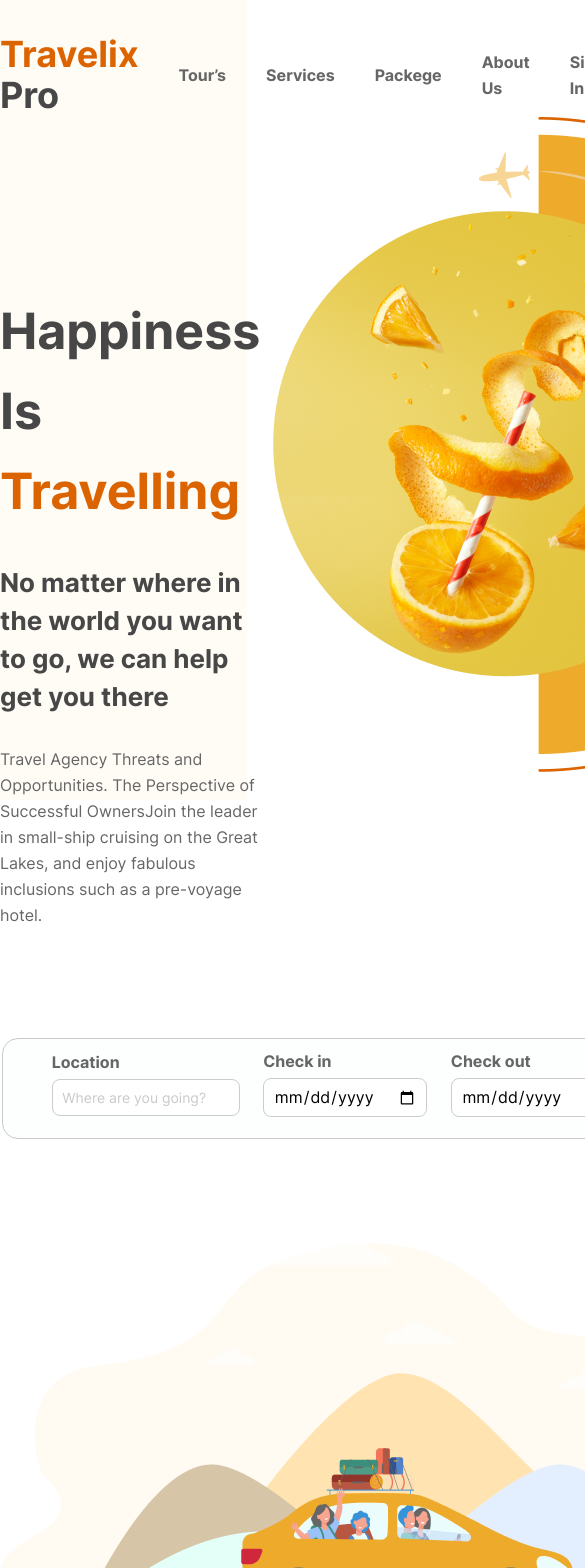
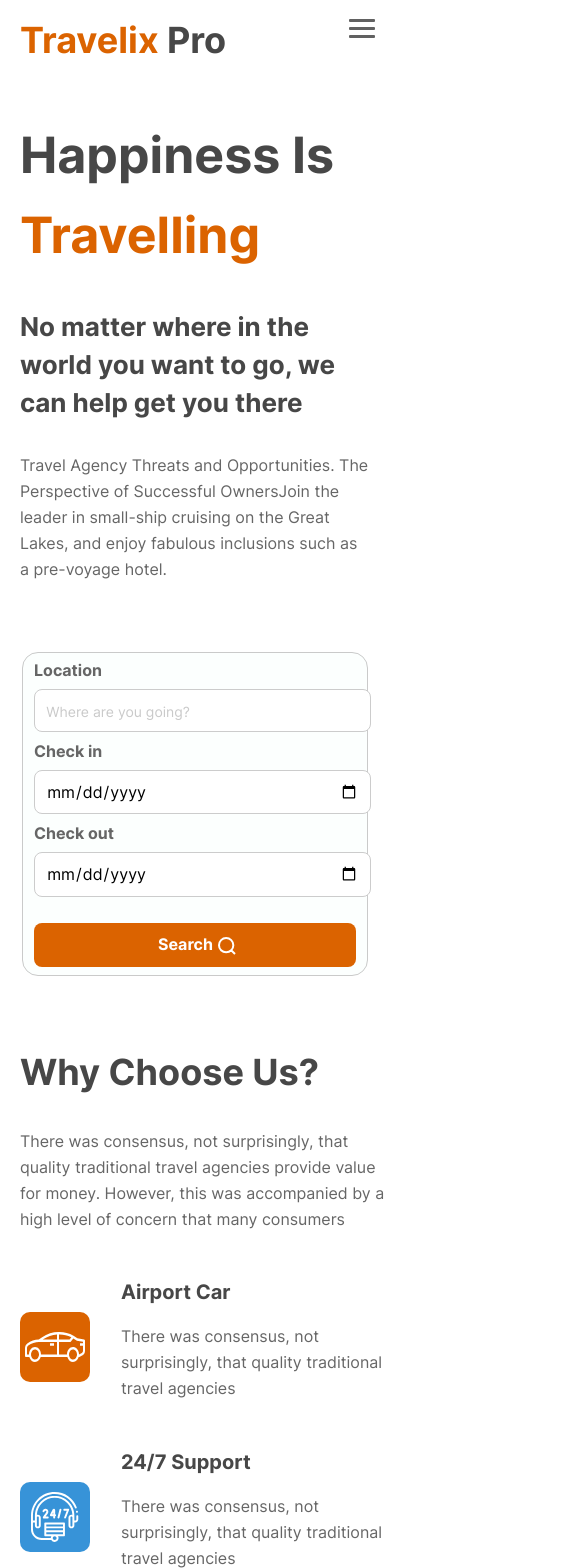
Before and after one commit to Avvaken7/travelix-react, a React (Create React App) app: page / in a window 390 px wide. Shown: the top 1568 px of the page, 585 px wide, since content can reach past the window. Built offline with nearby package versions, Linux system fonts and the light colour scheme.

Commit message:
add @media for 768px

```diff
--- a/src/App.css
+++ b/src/App.css
@@ -43,3 +43,9 @@
     color: #DB6300;
     font-weight: 700;
 }
+
+@media (max-width: 768px) {
+    .container {
+        padding: 0 20px;
+    }
+}
--- a/src/components/header/mainHeader/mainHeader.css
+++ b/src/components/header/mainHeader/mainHeader.css
@@ -59,8 +59,35 @@ main {
     position: absolute;
     left: 0;
     top: 0;
-    width: 63.32vw;
+    width: 1217px;
     height: 800px;
     background-color: #FFFCF6;
     z-index: -1;
 }
+
+/**Media queries**/
+
+@media (max-width: 768px) {
+
+    .main_img {
+        display: none;
+    }
+
+    .main_text {
+        margin: 0;
+        padding: 20px 0;
+    }
+
+    .main_text img {
+        display: none;
+    }
+
+    .square {
+        display: none;
+    }
+
+    .main_text-description {
+        margin-bottom: 50px;
+    }
+
+}
--- a/src/components/header/navigation/Navigation.jsx
+++ b/src/components/header/navigation/Navigation.jsx
@@ -17,7 +17,22 @@ const Navigation = () => {
         <header className='container'>
             <div className="navigation">
                 <a href="#" className="navigation_logo">Travelix <span>Pro</span></a>
-                <nav className="nav">
+                <div className="burger-menu">
+                    <input id="menu-toggle" type="checkbox" />
+                    <label className="menu-btn" htmlFor="menu-toggle">
+                        <span></span>
+                    </label>
+                    <ul className="menubox">
+                        {
+                            listItems.map((item, index) => {
+                                return <li key={index}>
+                                    <a href="#" className='menu-item'>{item}</a>
+                                </li>
+                            })
+                        }
+                    </ul>
+                </div>
+                <nav className="nav" id='nav'>
                     <ul className='nav_list'>
                         {
                             listItems.map((item, index) => {
--- a/src/components/header/navigation/navigation.css
+++ b/src/components/header/navigation/navigation.css
@@ -24,7 +24,6 @@
     flex-direction: row;
     align-items: center;
     justify-content: space-between;
-    margin-top: 33px;
 }
 
 .nav_list {
@@ -87,3 +86,118 @@
     border: 1px solid #DB6300;
     color: #DB6300;
 }
+
+/**Burger Menu Style**/
+
+.burger-menu {
+    display: none;
+}
+
+.menu-btn {
+    display: flex;
+    align-items: center;
+    position: absolute;
+    top: 15px;
+    right: 15px;
+    width: 26px;
+    height: 26px;
+    cursor: pointer;
+    z-index: 1;
+}
+
+.menu-btn>span,
+.menu-btn>span::before,
+.menu-btn>span::after {
+    display: block;
+    position: absolute;
+    width: 100%;
+    height: 3px;
+    border-radius: 1px;
+    background-color: #616161;
+    transition-duration: .25s;
+}
+
+.menu-btn>span::before {
+    content: '';
+    top: -8px;
+}
+
+.menu-btn>span::after {
+    content: '';
+    top: 8px;
+}
+
+.menubox {
+    display: block;
+    position: fixed;
+    visibility: hidden;
+    top: 0;
+    left: -100%;
+    width: 350px;
+    height: 100%;
+    margin: 0;
+    padding: 80px 0;
+    list-style: none;
+    background-color: #ECEFF1;
+    box-shadow: 1px 0px 6px rgba(0, 0, 0, .2);
+    transition-duration: .25s;
+    z-index: 1;
+}
+
+.menu-item {
+    display: block;
+    padding: 12px 24px;
+    color: #333;
+    font-family: 'Roboto', sans-serif;
+    font-size: 20px;
+    font-weight: 600;
+    text-decoration: none;
+    transition-duration: .25s;
+}
+
+.menu-item:hover {
+    background-color: #CFD8DC;
+}
+
+
+#menu-toggle {
+    opacity: 0;
+}
+
+#menu-toggle:checked~.menu-btn>span {
+    transform: rotate(45deg);
+}
+
+#menu-toggle:checked~.menu-btn>span::before {
+    top: 0;
+    transform: rotate(0);
+}
+
+#menu-toggle:checked~.menu-btn>span::after {
+    top: 0;
+    transform: rotate(90deg);
+}
+
+#menu-toggle:checked~.menubox {
+    visibility: visible;
+    left: 0;
+}
+
+/**Media queries**/
+
+@media (max-width: 768px) {
+
+    .burger-menu {
+        display: block;
+    }
+
+    .nav {
+        display: none;
+    }
+
+    .navigation_logo {
+        padding: 20px 0 0 0;
+        z-index: 2;
+    }
+
+}
--- a/src/components/header/search/search.css
+++ b/src/components/header/search/search.css
@@ -58,3 +58,29 @@ input[type="text"]::placeholder {
     font-size: 14px;
     color: #CACACA;
 }
+
+@media (max-width: 768px) {
+
+    fieldset {
+        width: auto;
+        padding: 8px 11px;
+    }
+
+    .form_group button[type="submit"] {
+        margin-top: 17px;
+    }
+
+    .form_group {
+        display: flex;
+        flex-direction: column;
+        justify-content: initial;
+        align-items: initial;
+    }
+
+    input[type="text"], input[type="date"] {
+        max-width: none;
+        width: 97%;
+        padding: 0.7em 0.7em;
+        margin: 0.6em 0 0.6em 0;
+    }
+}
--- a/src/components/ourServices/ourServices.css
+++ b/src/components/ourServices/ourServices.css
@@ -45,3 +45,30 @@
     color: #fff;
     background-color: #DB6300;
 }
+
+/**Media queries**/
+
+@media (max-width: 768px) {
+
+    .services_text img {
+        display: none;
+    }
+
+    .service_cards {
+        flex-wrap: wrap;
+        justify-content: center;
+    }
+
+    .services-cards_item {
+        min-width: 40%;
+    }
+
+    .services-cards_item:nth-child(2) {
+        margin: 0 0 40px 0;
+    }
+
+    .services-cards_item:nth-child(1) {
+        margin: 0 30px 40px 0;
+    }
+
+}
--- a/src/components/slider/cardSliderComponents/cardSliderComponent.css
+++ b/src/components/slider/cardSliderComponents/cardSliderComponent.css
@@ -47,3 +47,19 @@
 .star-rating {
     margin-right: 15px;
 }
+
+
+@media (max-width: 768px) {
+
+    .slider_card {
+        max-width: 50%;
+        display: flex;
+        flex-direction: column;
+        align-items: center;
+    }
+
+    .slider_card:nth-child(2) {
+        margin-right: 0;
+    }
+
+}
--- a/src/components/slider/slider.css
+++ b/src/components/slider/slider.css
@@ -6,3 +6,11 @@
     display: flex;
     flex-direction: row;
 }
+
+@media (max-width: 768px) {
+
+    .card-slider_items {
+        flex-wrap: wrap;
+    }
+
+}
--- a/src/components/whyChoose/whyChoose.css
+++ b/src/components/whyChoose/whyChoose.css
@@ -48,3 +48,22 @@
     margin-top: 0;
     margin-bottom: 8px;
 }
+
+@media (max-width: 768px) {
+
+    .choose {
+        gap: 20px;
+        margin: 40px 0 100px 0;
+    }
+
+    .choose_text {
+        max-width: none;
+        flex-direction: row;
+        flex-wrap: wrap;
+    }
+
+    .choose_img img {
+        display: none;
+    }
+
+}
```
